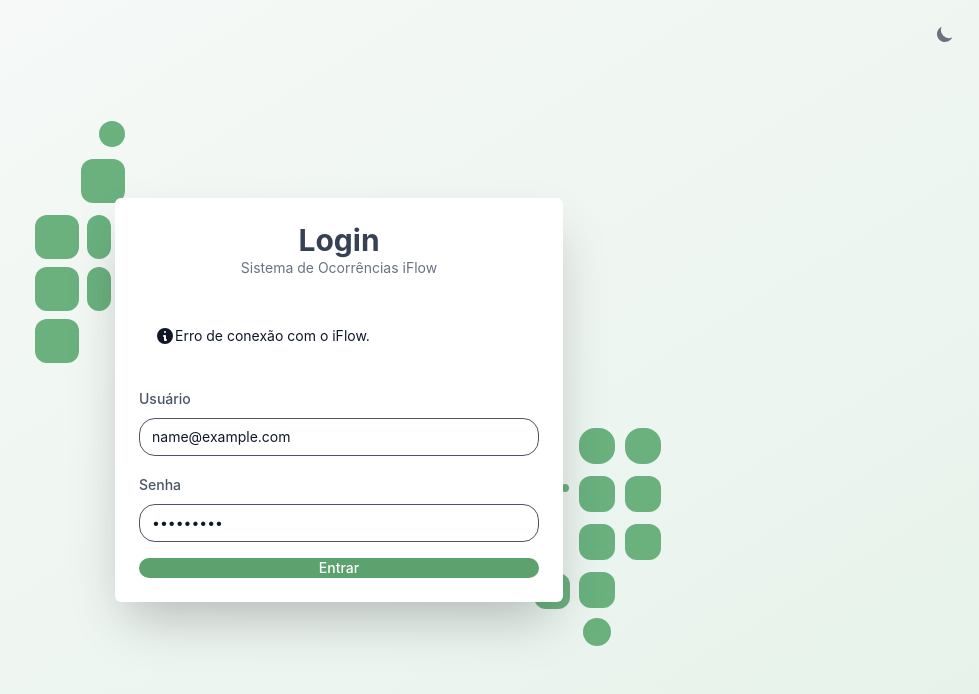
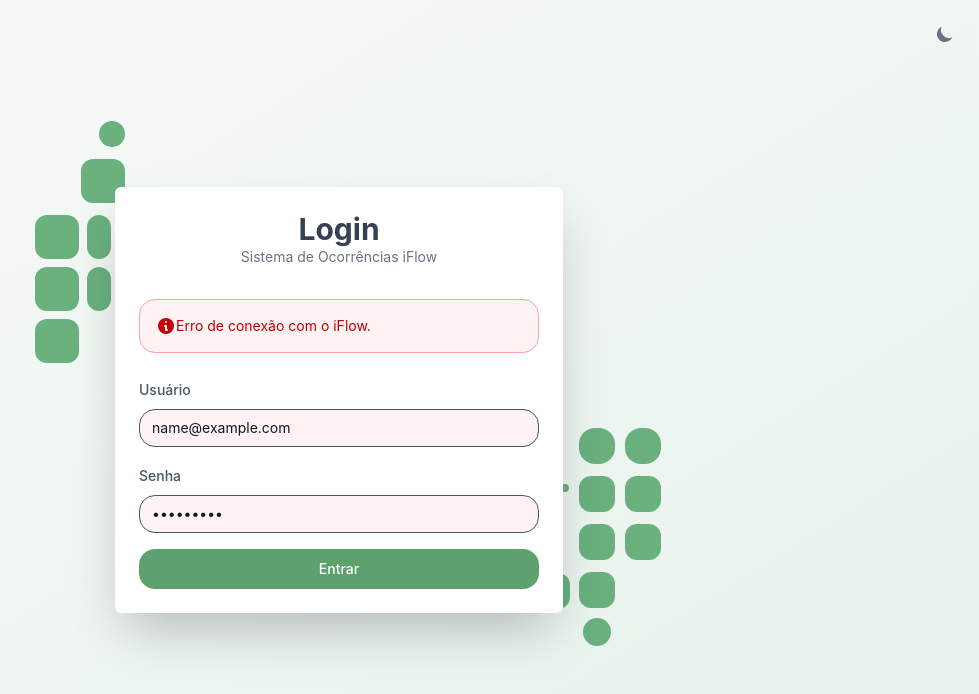
Before and after one commit to IFPE-Jaboatao/ocorrencias-time1, a Next.js app in the folder frontend/: page /login in a window 1280 px wide. Both pictures are taken after typing "name@example.com", "Sample123" into the empty fields and a click on the button "Entrar". Shown: the top 694 px of the page, without its empty margins (301-1280 px from the left). Built offline with nearby package versions, Linux system fonts and the light colour scheme; no server answers.

Commit message:
fix: melhorando validação do formulário e ajustando o botão

```diff
--- a/frontend/src/app/(auth)/login/page.tsx
+++ b/frontend/src/app/(auth)/login/page.tsx
@@ -22,6 +22,12 @@ export default function LoginPage() {
 
   const handleLogin = async (e: React.FormEvent) => {
     e.preventDefault();
+
+    if (!loginEmail.trim() || !senha) {
+      setStatus({ type: "error", message: "Preencha todos os campos." });
+      return;
+    }
+
     setStatus({ type: "loading", message: "" });
 
     try {
@@ -182,20 +188,30 @@ export default function LoginPage() {
       </div>
       <Card className="max-w-md w-full shadow-2xl border-none backdrop-blur-md rounded-md bg-white dark:bg-gray-800 z-10">
         <div className="text-center mb-4">
-          <h1 className="text-3xl font-bold text-gray-700 dark:text-gray-100">Login</h1>
-<p className="text-gray-500 text-sm dark:text-gray-400">Sistema de Ocorrências iFlow</p>
+          <h1 className="text-3xl font-bold text-gray-700 dark:text-gray-100">
+            Login
+          </h1>
+          <p className="text-gray-500 text-sm dark:text-gray-400">
+            Sistema de Ocorrências iFlow
+          </p>
         </div>
 
         {status.type === "error" && (
-          <Alert color="failure" icon={HiInformationCircle} className="mb-2">
+          <Alert
+            color="failure"
+            icon={HiInformationCircle}
+            className="mb-2 text-red-700 bg-red-50 border border-red-300"
+          >
             {status.message}
           </Alert>
         )}
-
         <form className="flex flex-col gap-4" onSubmit={handleLogin}>
           <div>
             <div className="mb-2 block">
-              <Label htmlFor="usuario" className="text-gray-600 dark:text-gray-300 font-medium">
+              <Label
+                htmlFor="usuario"
+                className="text-gray-600 dark:text-gray-300 font-medium"
+              >
                 Usuário
               </Label>
             </div>
@@ -205,14 +221,16 @@ export default function LoginPage() {
               value={loginEmail}
               onChange={(e) => setLoginEmail(e.target.value)}
               color={status.type === "error" ? "failure" : "gray"}
-              required
               disabled={status.type === "loading"}
             />
           </div>
 
           <div>
             <div className="mb-2 block">
-              <Label htmlFor="senha" className="text-gray-600 dark:text-gray-300 font-medium">
+              <Label
+                htmlFor="senha"
+                className="text-gray-600 dark:text-gray-300 font-medium"
+              >
                 Senha
               </Label>
             </div>
@@ -223,14 +241,13 @@ export default function LoginPage() {
               value={senha}
               onChange={(e) => setSenha(e.target.value)}
               color={status.type === "error" ? "failure" : "gray"}
-              required
               disabled={status.type === "loading"}
             />
           </div>
 
           <Button
             type="submit"
-            className="bg-[#5da16f] enabled:hover:bg-[#4a8a59] transition-all"
+            className="bg-[#5da16f] enabled:hover:bg-[#4a8a59] transition-all py-2.5"
             disabled={status.type === "loading"}
           >
             {status.type === "loading" ? (
```
Lines whose indentation alone changed are shown as unchanged.
